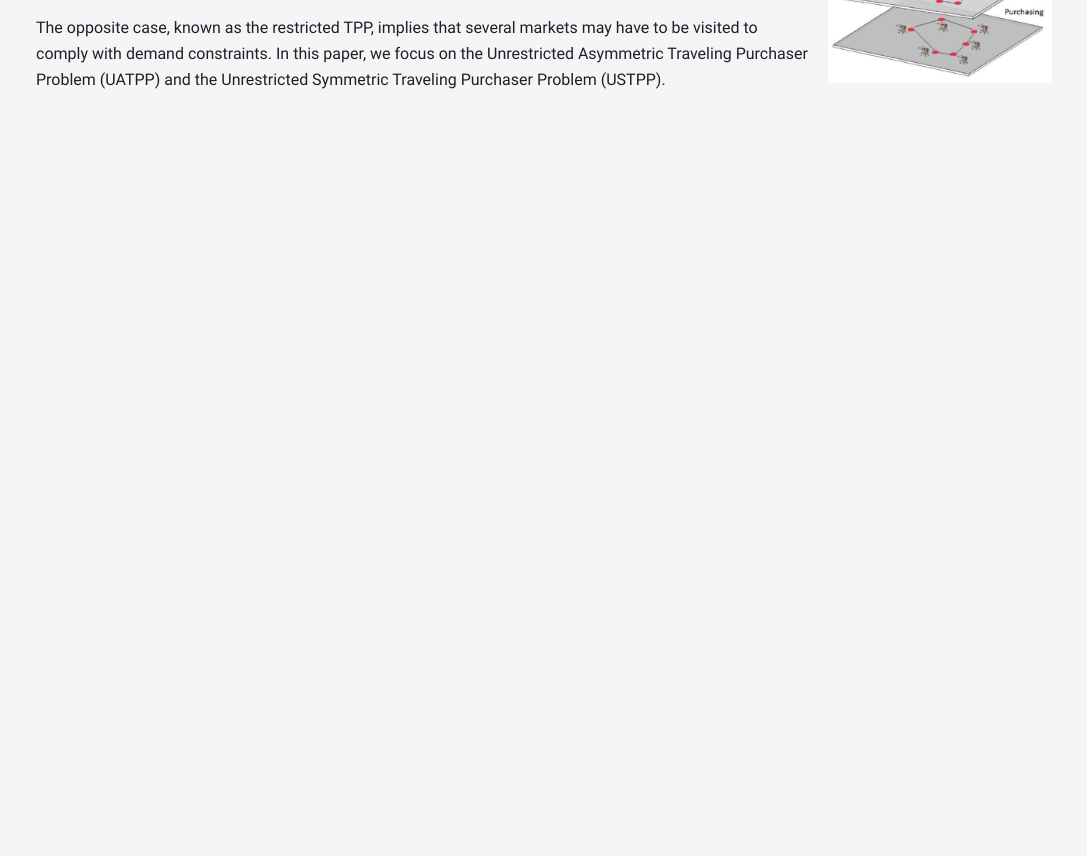
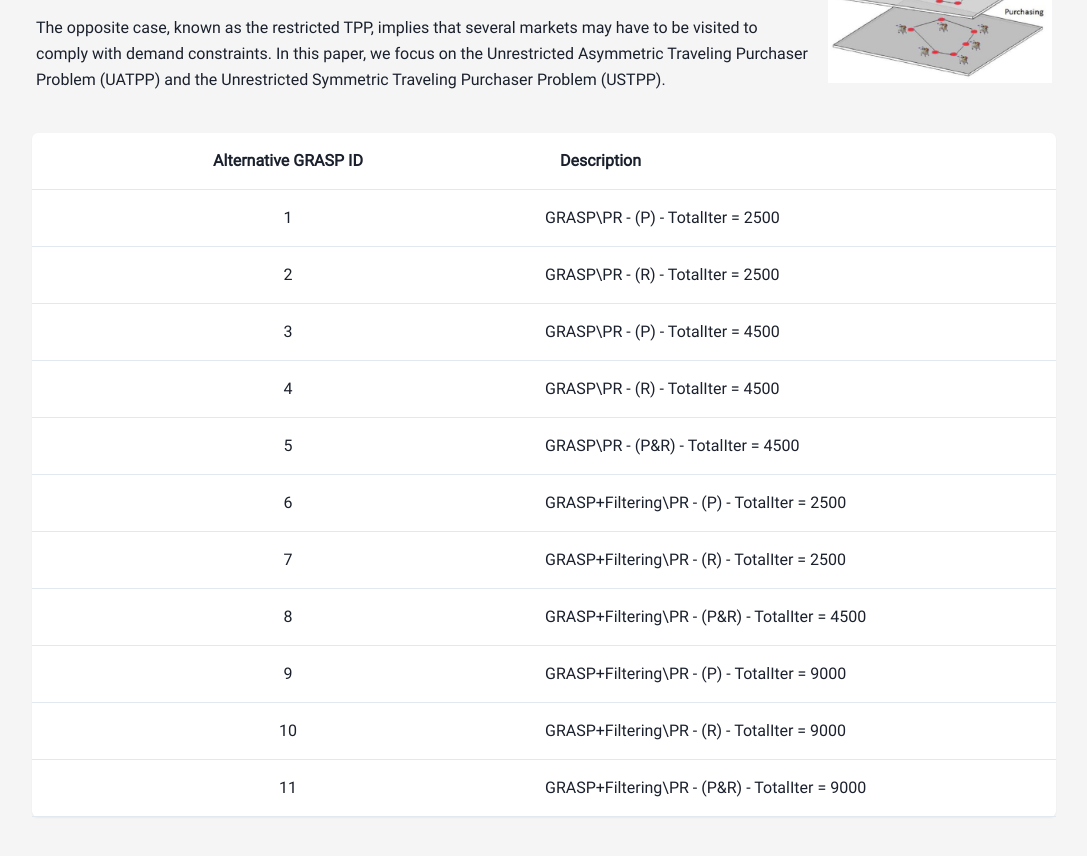
Before and after one commit to lejoss/opentech, a React (Create React App) app in the folder frontend/: page /projects/1/intro in a window 1280 px wide. Shown: the part 560-1416 px from the top of the page, without its empty margins (96-1183 px from the left). Before the commit the page ends 800 px from the top, so only its background shows below. Built offline with nearby package versions, Linux system fonts and the light colour scheme; no server answers.

Commit message:
added icons, added table for project detail

```diff
--- a/frontend/src/components/People/ProfileCard.js
+++ b/frontend/src/components/People/ProfileCard.js
@@ -28,7 +28,7 @@ function ProfileCard({ person }) {
 			</div>
 			{person.projects && person.projects.length > 0 && (
 				<Link to={`/projects?person=${person.id}`} className="rounded-full border border-indigo-600 hover:bg-indigo-100 flex justify-center p-2 mx-4 shadow-sm cursor-pointer mt-6">
-					<p className="font-bold text-xs uppercase text-indigo-600 font-medium">Projects</p>
+					<p className="font-bold text-sm capitalize text-indigo-600 font-medium">Projects</p>
 				</Link>
 			)}
 
--- a/frontend/src/components/Projects/ProjectCard.js
+++ b/frontend/src/components/Projects/ProjectCard.js
@@ -5,11 +5,12 @@ import { Link } from 'react-router-dom';
 function ProjectCard({ project }) {
 	return (
 		<figure className="flex flex-col sm:mr-2 mb-2 py-6 px-4 bg-white sm:w-5/12 lg:w-64 cursor-pointer shadow-sm rounded-md">
-			<img className="sm:w-40 my-0 mx-auto w-64" src={project.img || "/images/broken_image.svg"} alt="tpp" />
-			<p className="text-2xl mt-4 font-light">{project.title || ''}</p>
-			<p className="flex-1 leading-relaxed tracking-wide font-light my-2 text-xs">{project.description || ''}</p>
-			<Link to={`/projects/${project.id}/intro`}>
-				<p className="text-right leading-relaxed tracking-wide text-xs uppercase mt-6 hover:text-gray-600">learn more</p>
+			<img className="sm:w-40 my-0 mx-auto w-64 h-32" src={project.img || "/images/broken_image.svg"} alt="tpp" />
+			<p className="text-lg mt-4 font-bold">{project.title || ''}</p>
+			<p className="flex-1 font-light my-2 text-xs">{project.description || ''}</p>
+
+			<Link to={`/projects/${project.id}/intro`} className="rounded-full border border-indigo-600 hover:bg-indigo-100 flex justify-center p-2 mx-4 shadow-sm cursor-pointer mt-6">
+				<p className="capitalize text-sm text-indigo-600 font-bold">show more</p>
 			</Link>
 		</figure>
 	);
--- a/frontend/src/components/Projects/ProjectDetail.js
+++ b/frontend/src/components/Projects/ProjectDetail.js
@@ -57,6 +57,61 @@ function ProjectDetail({ projects }) {
 					</p>
 
 					<Introduction />
+					<br />
+					<table className="table-fixed bg-white shadow-sm rounded-md w-full">
+						<thead className="border-b">
+							<tr>
+								<th className="w-1/2 p-4">Alternative GRASP ID</th>
+								<th className="w-1/2 p-4 text-left">Description</th>
+							</tr>
+						</thead>
+						<tbody>
+							<tr className="border-b hover:bg-gray-100">
+								<td className="text-center p-4">1</td>
+								<td>GRASP\PR - (P) - TotalIter = 2500</td>
+							</tr>
+							<tr className="border-b hover:bg-gray-100">
+								<td className="text-center p-4">2</td>
+								<td>GRASP\PR - (R) - TotalIter = 2500</td>
+							</tr>
+							<tr className="border-b hover:bg-gray-100">
+								<td className="text-center p-4">3</td>
+								<td>GRASP\PR - (P) - TotalIter = 4500</td>
+							</tr>
+							<tr className="border-b hover:bg-gray-100">
+								<td className="text-center p-4">4</td>
+								<td>GRASP\PR - (R) - TotalIter = 4500</td>
+							</tr>
+							<tr className="border-b hover:bg-gray-100">
+								<td className="text-center p-4">5</td>
+								<td>GRASP\PR - (P&R) - TotalIter = 4500</td>
+							</tr>
+							<tr className="border-b hover:bg-gray-100">
+								<td className="text-center p-4">6</td>
+								<td>GRASP+Filtering\PR - (P) - TotalIter = 2500</td>
+							</tr>
+							<tr className="border-b hover:bg-gray-100">
+								<td className="text-center p-4">7</td>
+								<td>GRASP+Filtering\PR - (R) - TotalIter = 2500</td>
+							</tr>
+							<tr className="border-b hover:bg-gray-100">
+								<td className="text-center p-4">8</td>
+								<td>GRASP+Filtering\PR - (P&R) - TotalIter = 4500</td>
+							</tr>
+							<tr className="border-b hover:bg-gray-100">
+								<td className="text-center p-4">9</td>
+								<td>GRASP+Filtering\PR - (P) - TotalIter = 9000</td>
+							</tr>
+							<tr className="border-b hover:bg-gray-100">
+								<td className="text-center p-4">10</td>
+								<td>GRASP+Filtering\PR - (R) - TotalIter = 9000</td>
+							</tr>
+							<tr className="border-b hover:bg-gray-100">
+								<td className="text-center p-4">11</td>
+								<td>GRASP+Filtering\PR - (P&R) - TotalIter = 9000</td>
+							</tr>
+						</tbody>
+					</table>
 
 
 				</article>
--- a/frontend/src/components/Projects/ProjectsView.js
+++ b/frontend/src/components/Projects/ProjectsView.js
@@ -2,6 +2,9 @@ import PropTypes from 'prop-types';
 import ProjectCard from './ProjectCard';
 import useQuery from '../../hooks/useQuery';
 import { mapToKeys } from '../../services';
+
+// <img src="/images/routing.svg" alt="" className="w-10 h-10" />
+// <img src="/images/packing.svg" alt="" className="w-10 h-10" />
 
 function ProjectsView({ projects, people }) {
 	const query = useQuery();
@@ -25,7 +28,10 @@ function ProjectsView({ projects, people }) {
 		<main id="projects-view" className="overflow-auto h-screen">
 			{routingProjects.length > 0 && (
 				<div className="h-full">
-					<p className="text-center text-5xl mt-40 md:mx-10 md:mb-6 lg:text-left lg:mx-24 mb-2">Routing Projects</p>
+					<div className="flex flex-row mt-20 lg:mx-24">
+
+						<p className="text-center text-4xl font-bold md:mx-4 lg:text-left">Routing</p>
+					</div>
 					<section id="routing-projects" className="flex flex-col justify-center lg:justify-start mx-6 mb-4 sm:my-0 sm:mx-6 sm:flex-row sm:flex-wrap md:mx-10 lg:mx-24 2xl:mx-64">
 						{routingProjects.map(p => <ProjectCard key={p.id} project={p} />)}
 					</section>
@@ -34,7 +40,10 @@ function ProjectsView({ projects, people }) {
 
 			{packingProjects.length > 0 && (
 				<div className="h-full">
-					<p className="text-center text-5xl md:mx-10 md:mb-6 lg:text-left lg:mx-24 mb-2">Packing Projects</p>
+					<div className="flex flex-row lg:mx-24 mb-4">
+
+						<p className="text-center text-4xl font-bold md:mx-4 lg:text-left">Packing</p>
+					</div>
 					<section id="packing-projects" className="flex flex-col justify-center lg:justify-start mx-6 mb-4 sm:my-0 sm:mx-6 sm:flex-row sm:flex-wrap md:mx-10 lg:mx-24 2xl:mx-64">
 						{packingProjects.map(p => <ProjectCard key={p.id} project={p} />)}
 					</section>
```
Also changed, not shown: frontend/public/images/packing.svg (added), frontend/public/images/routing.svg (added).
